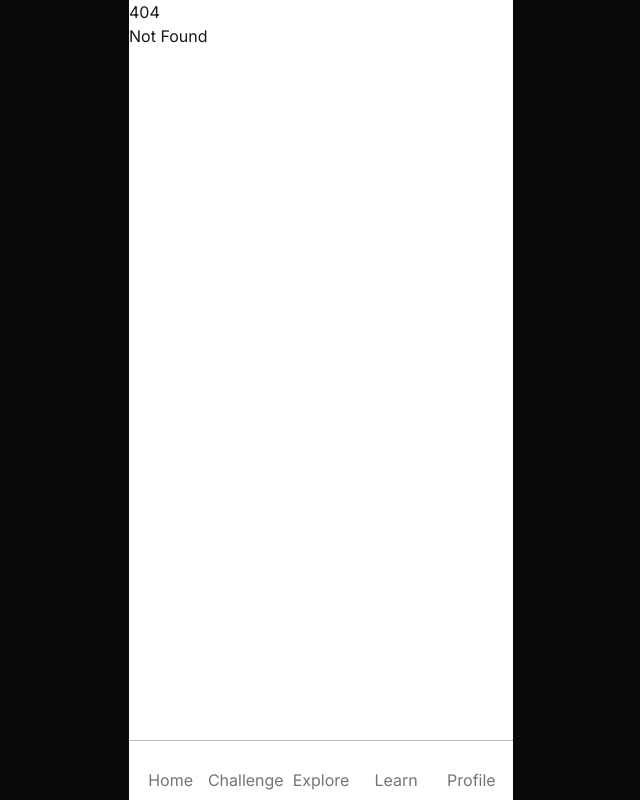
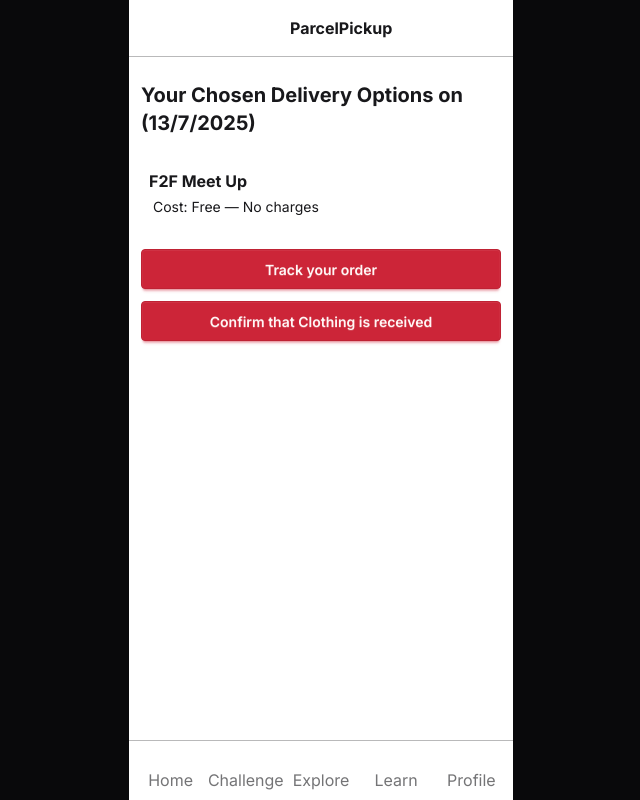
Before and after one commit to TMK04/ff-app, a SvelteKit app: page /delivery/1/summary in a window 1280 px wide. Before the commit this address had no page. Shown: the whole page, without its empty margins (319-959 px from the left). Built offline with nearby package versions, Linux system fonts and the light colour scheme; some icons are missing; a web font is replaced by a local one.

Commit message:
add delivery summary

```diff
--- /dev/null
+++ b/src/routes/delivery/[id]/summary/+page.svelte
@@ -0,0 +1,18 @@
+<script lang="ts">
+</script>
+
+<div class="mx-3 mt-6">
+	<header class="mb-6 text-xl font-bold">
+		<h2>Your Chosen Delivery Options on (13/7/2025)</h2>
+	</header>
+	<main>
+		<div class="flex h-max flex-col items-start p-2">
+			<p class="mb-1 text-start font-bold">F2F Meet Up</p>
+			<p class="ms-1 text-start text-sm">Cost: Free — No charges</p>
+		</div>
+		<button class="btn btn-primary mt-6 w-full" type="submit">Track your order</button>
+		<button class="btn btn-primary mt-3 w-full" type="submit">
+			Confirm that Clothing is received
+		</button>
+	</main>
+</div>
```
